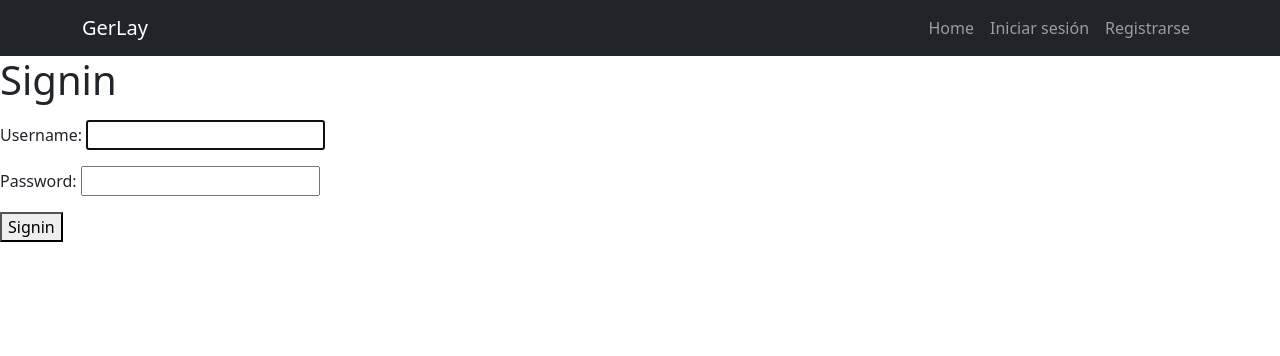
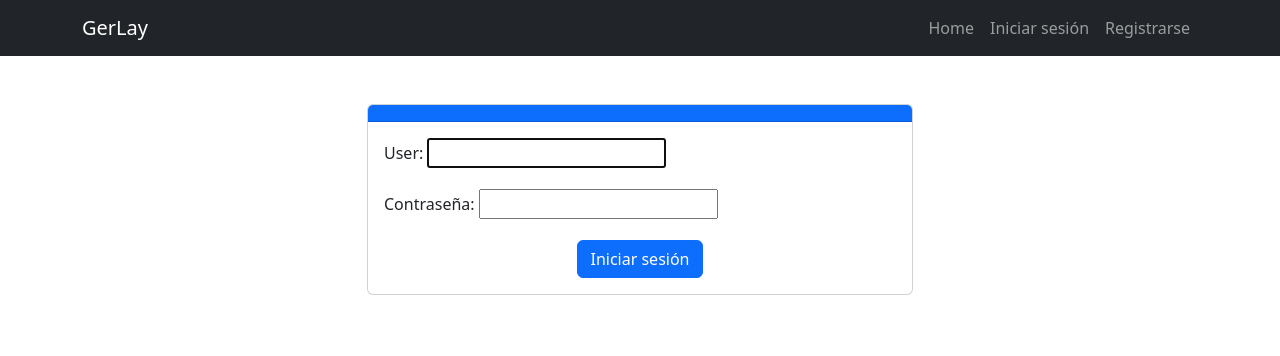
Before and after one commit to Leonard-g/eazymap, a Django app: page /signin/ in a window 1280 px wide. Shown: the top 356 px of the page. Run offline with Django 4.2, Linux system fonts and the light colour scheme.

Commit message:
Actualizar signin.html

```diff
--- a/tasks/templates/signin.html
+++ b/tasks/templates/signin.html
@@ -1,19 +1,29 @@
-{% extends "base.html" %}
+{% extends 'base.html' %}
 
 {% block content %}
-
-<h1>Signin</h1>
-
-<p>
-{{error}}
-</p>
-
-<form action="/signin/" method="POST">
-  {% csrf_token %}
-  {{form.as_p}}
-  <button>
-    Signin
-  </button>
-</form>
-
+  <div class="container mt-5">
+    <div class="row justify-content-center">
+      <div class="col-md-6">
+        <div class="card">
+          <div class="card-header bg-primary text-white">{{ block.super }}</div>
+          <div class="card-body">
+            <form method="POST">
+              {% csrf_token %}
+              <div class="mb-3">
+                <label for="username" class="form-label">User:</label>
+                {{ form.username }}
+              </div>
+              <div class="mb-3">
+                <label for="password1" class="form-label">Contraseña:</label>
+                {{ form.password }}
+              </div>
+              <div class="text-center">
+                <button type="submit" class="btn btn-primary">Iniciar sesión</button>
+              </div>
+            </form>
+          </div>
+        </div>
+      </div>
+    </div>
+  </div>
 {% endblock %}
```
